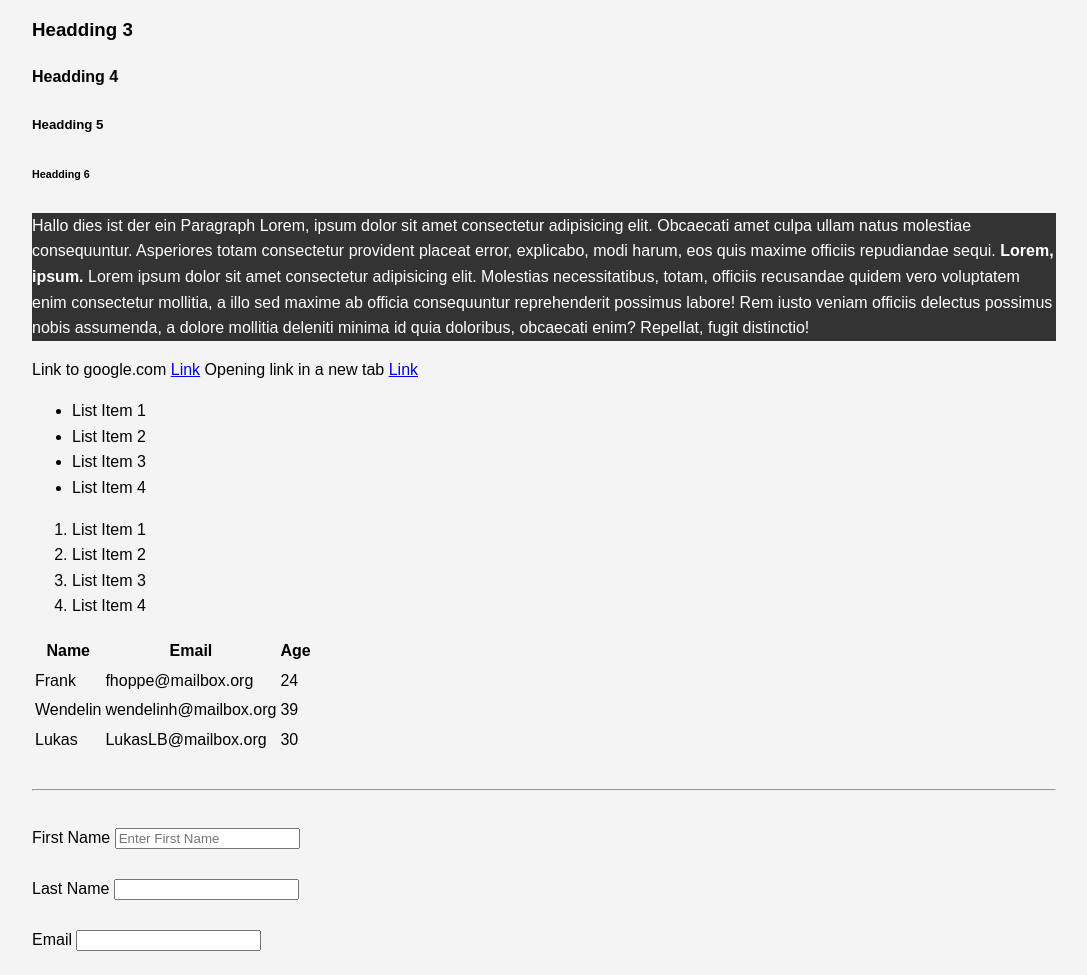
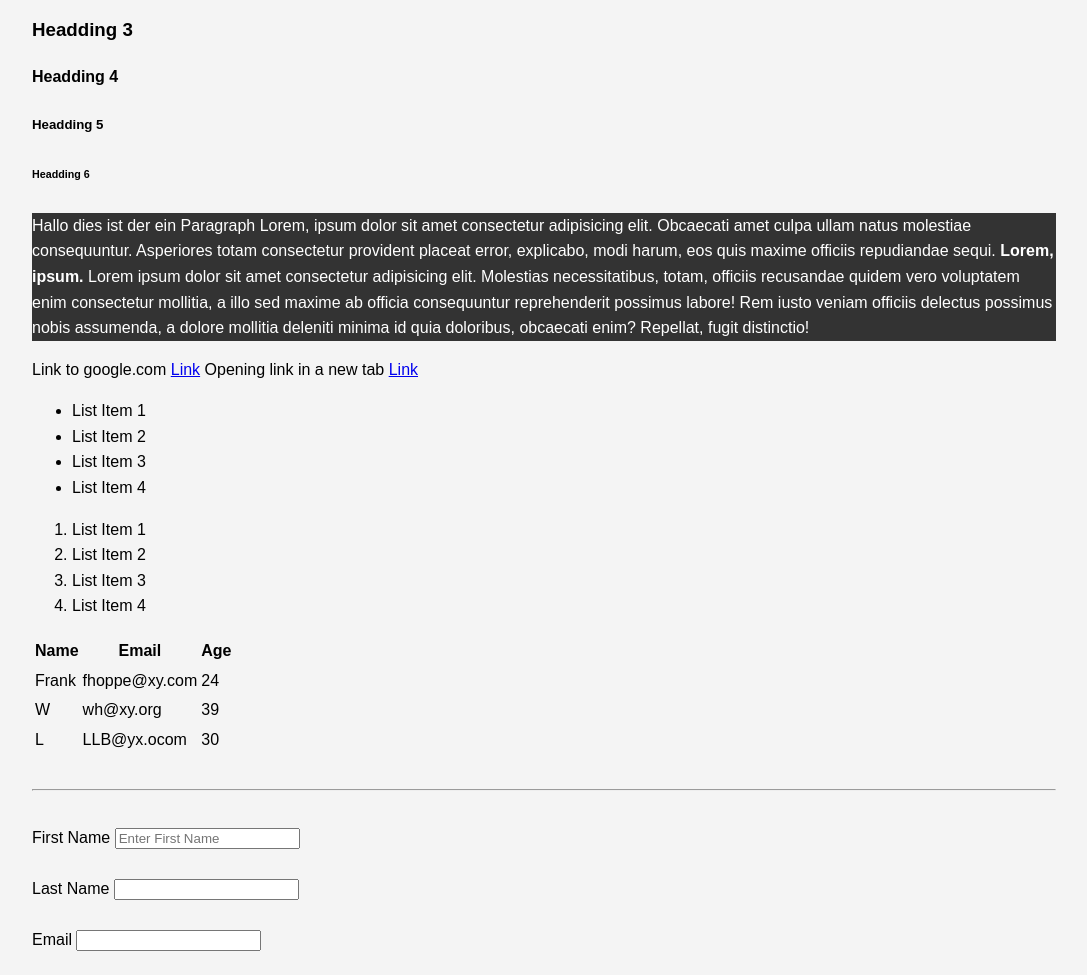
Before and after one commit to FrankieHoppe/website, a plain HTML site: page index.html in a window 1280 px wide. Shown: the part 97-1072 px from the top of the page, without its empty margins (96-1183 px from the left). Drawn offline with Linux system fonts and the light colour scheme.

Commit message:
Update index.html

```diff
--- a/index.html
+++ b/index.html
@@ -75,17 +75,17 @@
 
                     <tr>
                         <td>Frank</td> <!--Table Data-->
-                        <td>fhoppe@mailbox.org</td>
+                        <td>fhoppe@xy.com</td>
                         <td>24</td>
                     </tr>
                     <tr>
-                        <td>Wendelin</td> <!--Table Data-->
-                        <td>wendelinh@mailbox.org</td>
+                        <td>W</td> <!--Table Data-->
+                        <td>wh@xy.org</td>
                         <td>39</td>
                     </tr>
                     <tr>
-                        <td>Lukas</td> <!--Table Data-->
-                        <td>LukasLB@mailbox.org</td>
+                        <td>L</td> <!--Table Data-->
+                        <td>LLB@yx.ocom</td>
                         <td>30</td>
                     </tr>
                 </tbody>
```
